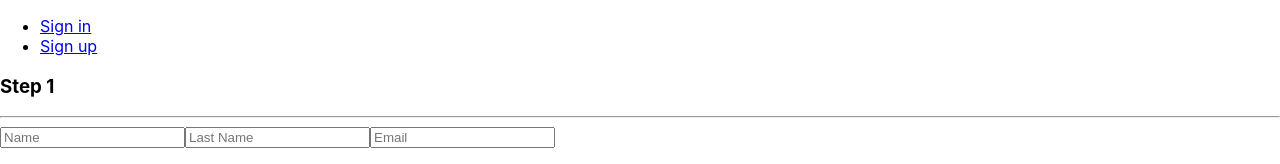
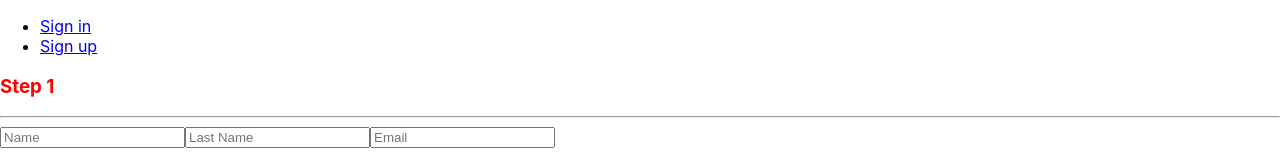
Before and after one commit to Lilit5/reactMentorMatch, a React (Create React App) app in the folder mentor-match/: page /sign-up in a window 1280 px wide. Shown: the top 164 px of the page. Built offline with nearby package versions, Linux system fonts and the light colour scheme; data requests are answered from the project's data file.

Commit message:
configured jss

```diff
--- a/mentor-match/package.json
+++ b/mentor-match/package.json
@@ -10,6 +10,7 @@
     "json-server": "^0.16.3",
     "react": "^17.0.2",
     "react-dom": "^17.0.2",
+    "react-jss": "^10.6.0",
     "react-redux": "^7.2.4",
     "react-router-dom": "^5.2.0",
     "react-scripts": "4.0.3",
--- a/mentor-match/src/components/SignUpComponent.jsx
+++ b/mentor-match/src/components/SignUpComponent.jsx
@@ -2,10 +2,11 @@ import React, { useEffect } from 'react';
 import Header from './Headers/HeaderComponent';
 import { useSelector, useDispatch, connect } from 'react-redux'
 import { getEmployees } from '../redux/actions/employeeActions'
-
+import { styles } from './styles/styles'
 
 
 function SignUp() {
+    const classes = styles();
     const dispatch = useDispatch();
     const employees = useSelector(state => state.employeeData.employees)
     console.log("employees -------", employees)
@@ -19,7 +20,7 @@ function SignUp() {
     return (
         <Header>
             <div>
-                <h3>Step 1</h3>
+                <h3 className={classes.colorRed}>Step 1</h3>
                 <hr />
                 <label htmlFor="name"></label>
                 <input type="text" id="name" placeholder="Name" />
--- /dev/null
+++ b/mentor-match/src/components/styles/styles.js
@@ -0,0 +1,7 @@
+import { createUseStyles } from 'react-jss'
+
+export const styles = createUseStyles({
+    colorRed: {
+        color: 'red'
+    }
+})
```
Also changed, not shown: 1 other file (tests, documents, lock files or other folders).
